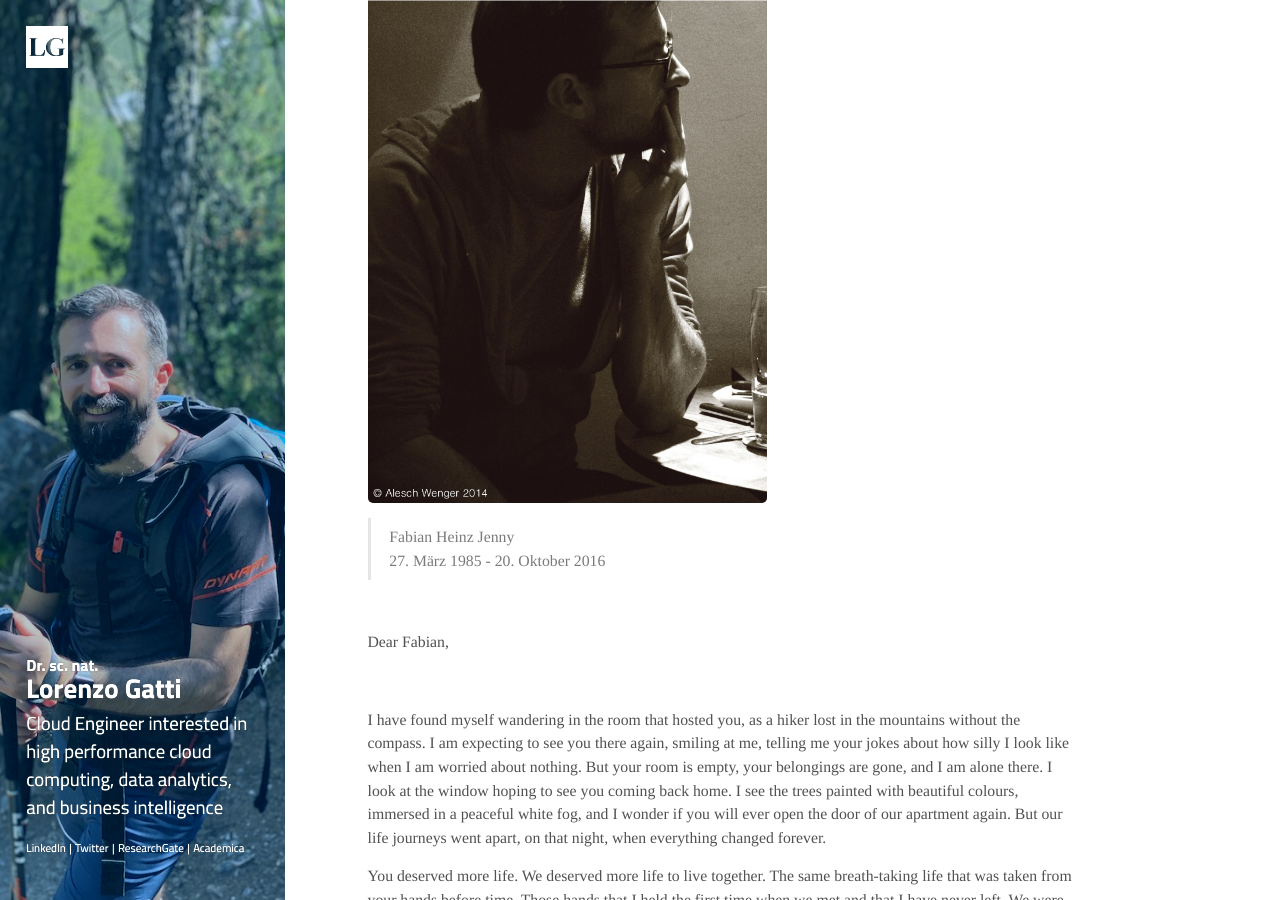
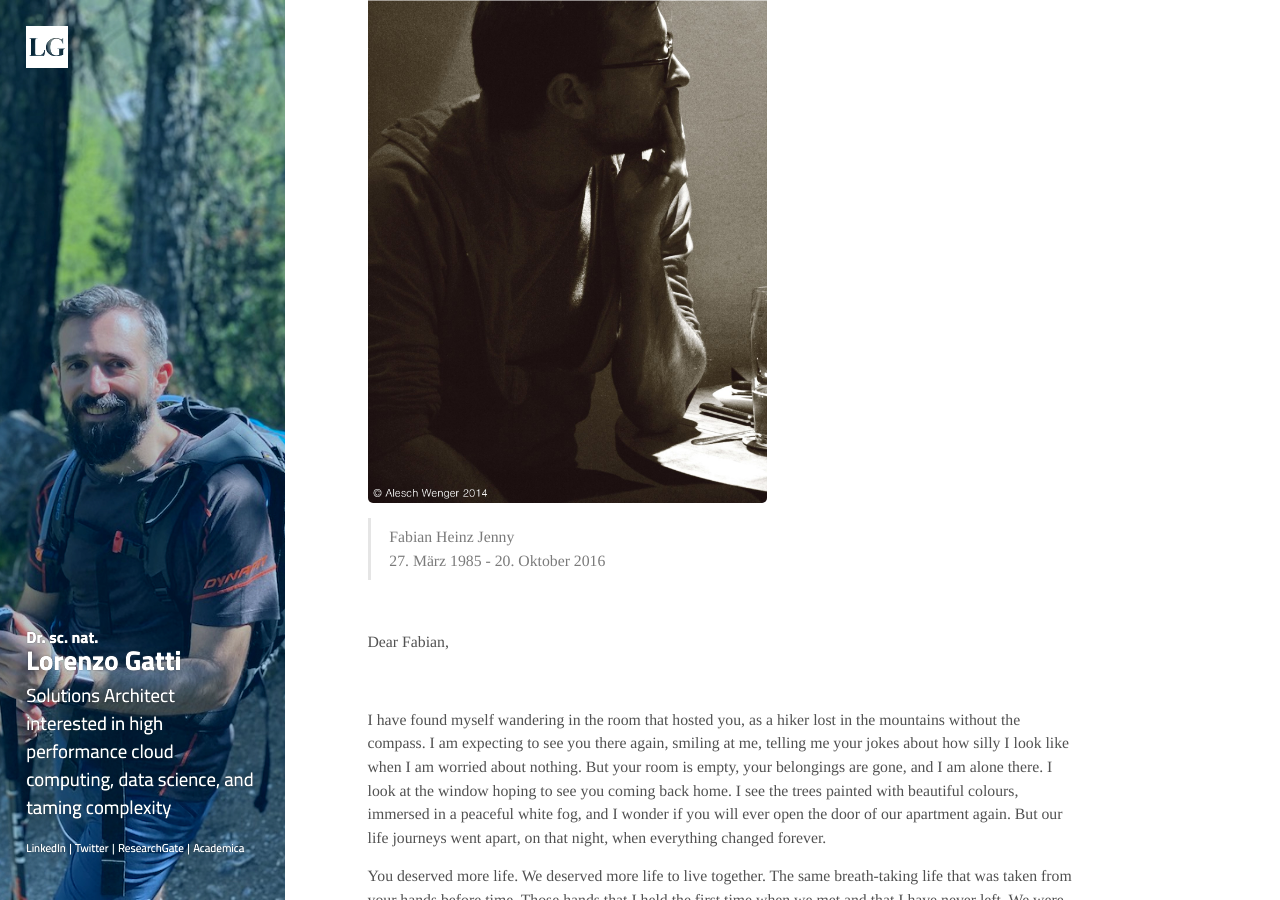
Before and after one commit to gattil/gattil.github.io, a Jekyll site: the page built from 05_fhj/index.md, in a window 1280 px wide and 900 px high, scrolled down 371 px. Built offline with Jekyll 4.4.1, drawn with Linux system fonts in a browser that asks for light colours.

Commit message:
Updated headline

```diff
--- a/_config.yml
+++ b/_config.yml
@@ -23,9 +23,9 @@ sass:
 # Site meta
 title:                Dr. sc. nat.
 name:                 Lorenzo Gatti
-tagline:              'Cloud Engineer interested in high performance cloud computing, data analytics, and business intelligence'
+tagline:              'Solutions Architect interested in high performance cloud computing, data science, and taming complexity'
 keywords:             'cloud, data analytics, business intelligence, cloud computing, aws, hpc, high performance computing, molecular evolution, computer science, evolution, dynamics, phylogenomics, trees, computational biology, bioinformatics'
-description:          'Cloud Engineer interested in high performance cloud computing, data analytics, and business intelligence'
+description:          'Solutions Architect interested in high performance cloud computing, data science, and taming complexity'
 image:                /assets/about/lorenzo3.jpg
 logo:                 /assets/logo.png
 url:                  https://lorenzogatti.me
```
Also changed, not shown: 8 other files.
